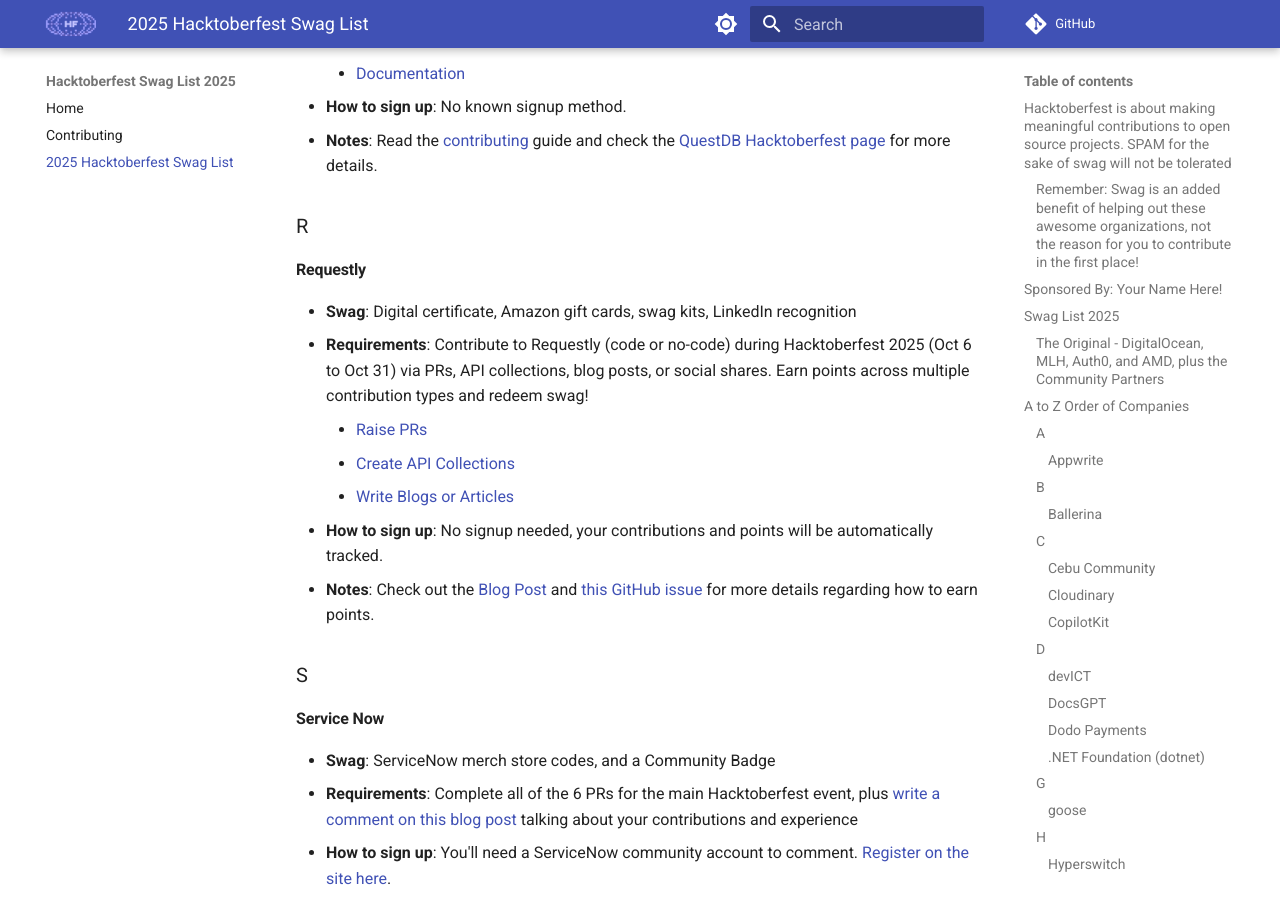
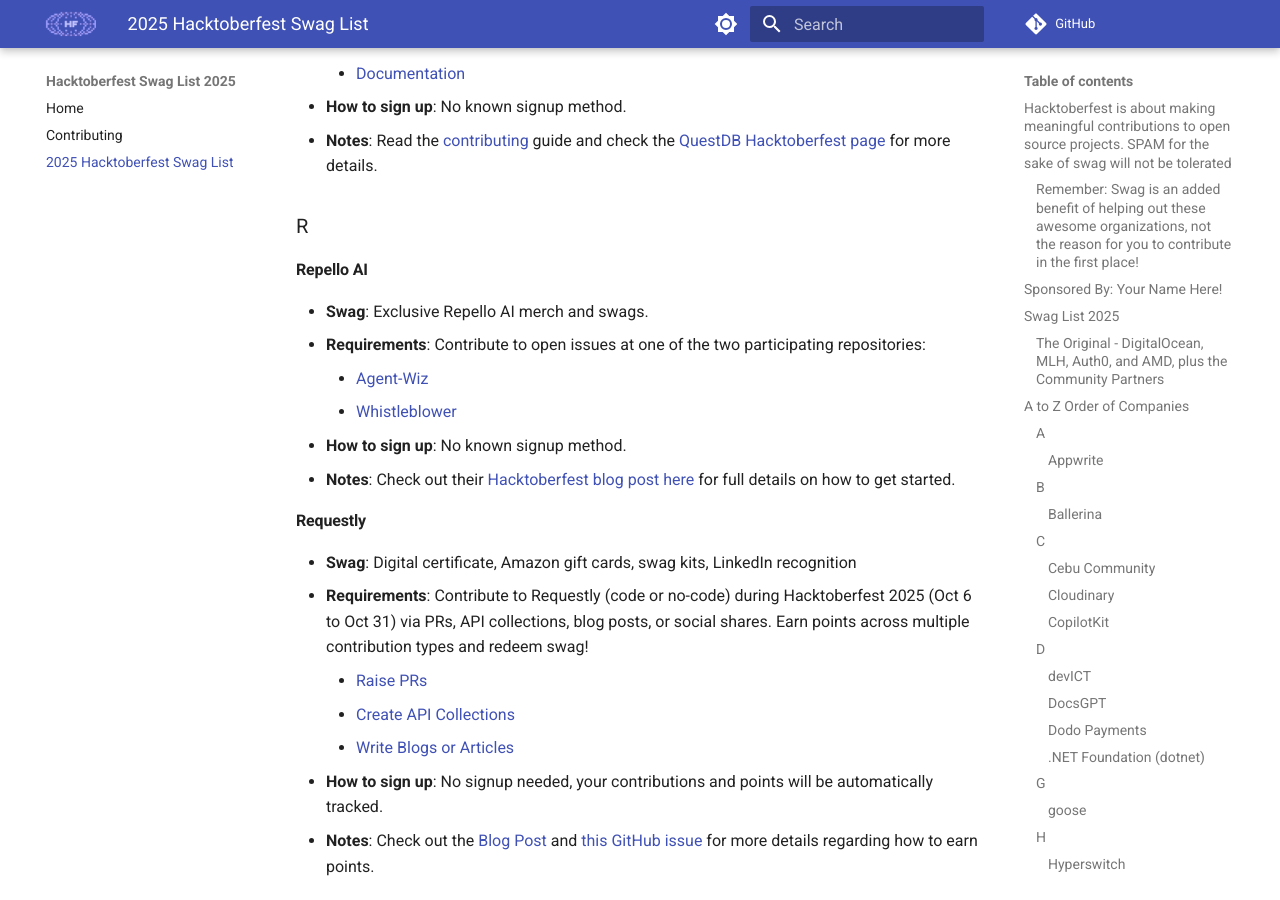
Before and after one commit to crweiner/hacktoberfest-swag-list, an MkDocs documentation site: the page built from docs/list.md, in a window 1280 px wide and 900 px high, scrolled down 7985 px. Built offline with MkDocs 1.6.1 and Material for MkDocs 9.7.7, drawn with Linux system fonts in a browser that asks for light colours; plug-ins that fetch from the network failed and are left out; comment, search, counter and statistics services are not loaded.

Commit message:
Added Repello AI to Hacktoberfest Swag List (#1046)
* Added Repello AI to Hacktoberfest Swag List

* Update list.md

---------

Co-authored-by: Chandler Weiner <chandler@chandlerweiner.com>

```diff
--- a/docs/list.md
+++ b/docs/list.md
@@ -248,6 +248,15 @@
 
 ### R
 
+#### Repello AI
+
+- **Swag**: Exclusive Repello AI merch and swags.
+- **Requirements**: Contribute to open issues at one of the two participating repositories:
+    - [Agent-Wiz](https://github.com/Repello-AI/Agent-Wiz/issues)
+    - [Whistleblower](https://github.com/Repello-AI/whistleblower/issues)
+- **How to sign up**: No known signup method.
+- **Notes**: Check out their [Hacktoberfest blog post here](https://repello.ai/blog/hacktoberfest-2025-contribute-to-ai-security-with-repello-ai) for full details on how to get started.
+
 #### Requestly
 
 - **Swag**: Digital certificate, Amazon gift cards, swag kits, LinkedIn recognition
```
